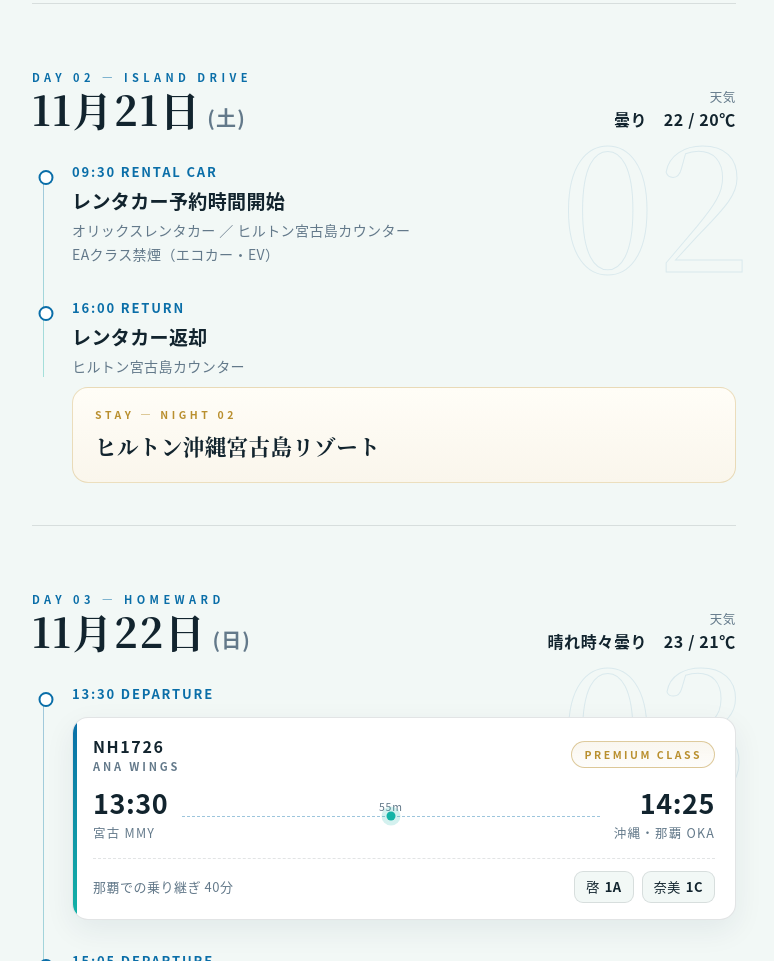
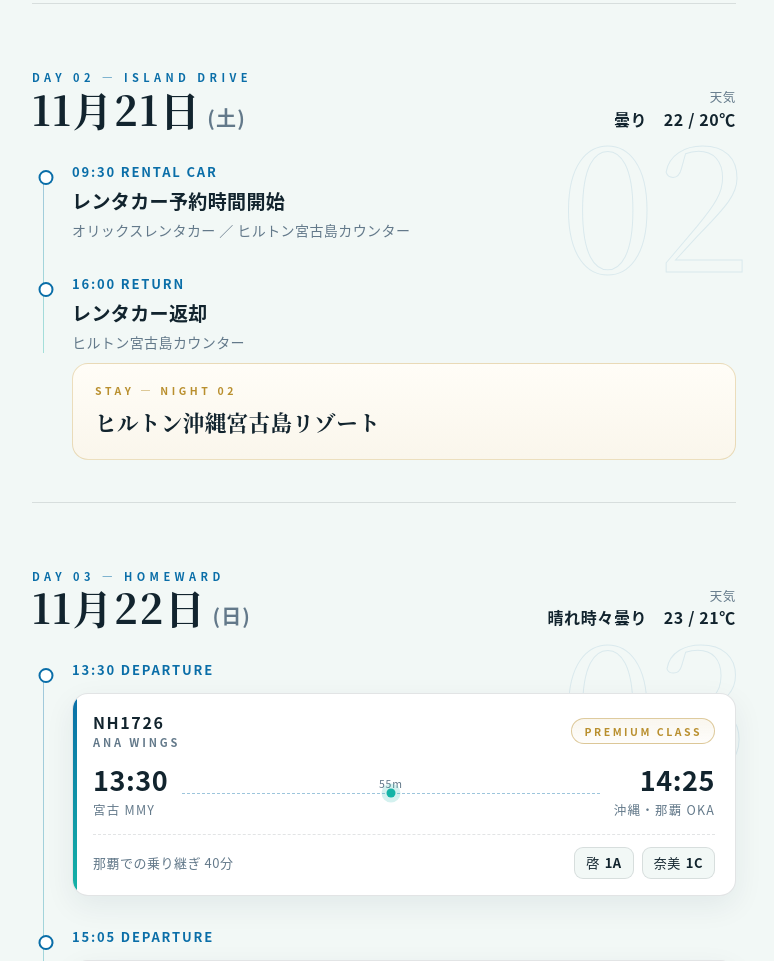
Before and after one commit to brabo624/miyako-itinerary, a plain HTML site: page index.html in a window 1280 px wide. Shown: the part 1597-2558 px from the top of the page, without its empty margins (256-1030 px from the left). Drawn offline with Linux system fonts and the light colour scheme.

Commit message:
車両クラスを削除

```diff
--- a/index.html
+++ b/index.html
@@ -318,7 +318,7 @@
       <div class="ev">
         <p class="ev-time">09:30 Rental Car</p>
         <p class="ev-title">レンタカー予約時間開始</p>
-        <p class="ev-detail">オリックスレンタカー ／ ヒルトン宮古島カウンター<br>EAクラス禁煙（エコカー・EV）</p>
+        <p class="ev-detail">オリックスレンタカー ／ ヒルトン宮古島カウンター</p>
       </div>
       <div class="ev">
         <p class="ev-time">16:00 Return</p>
```
